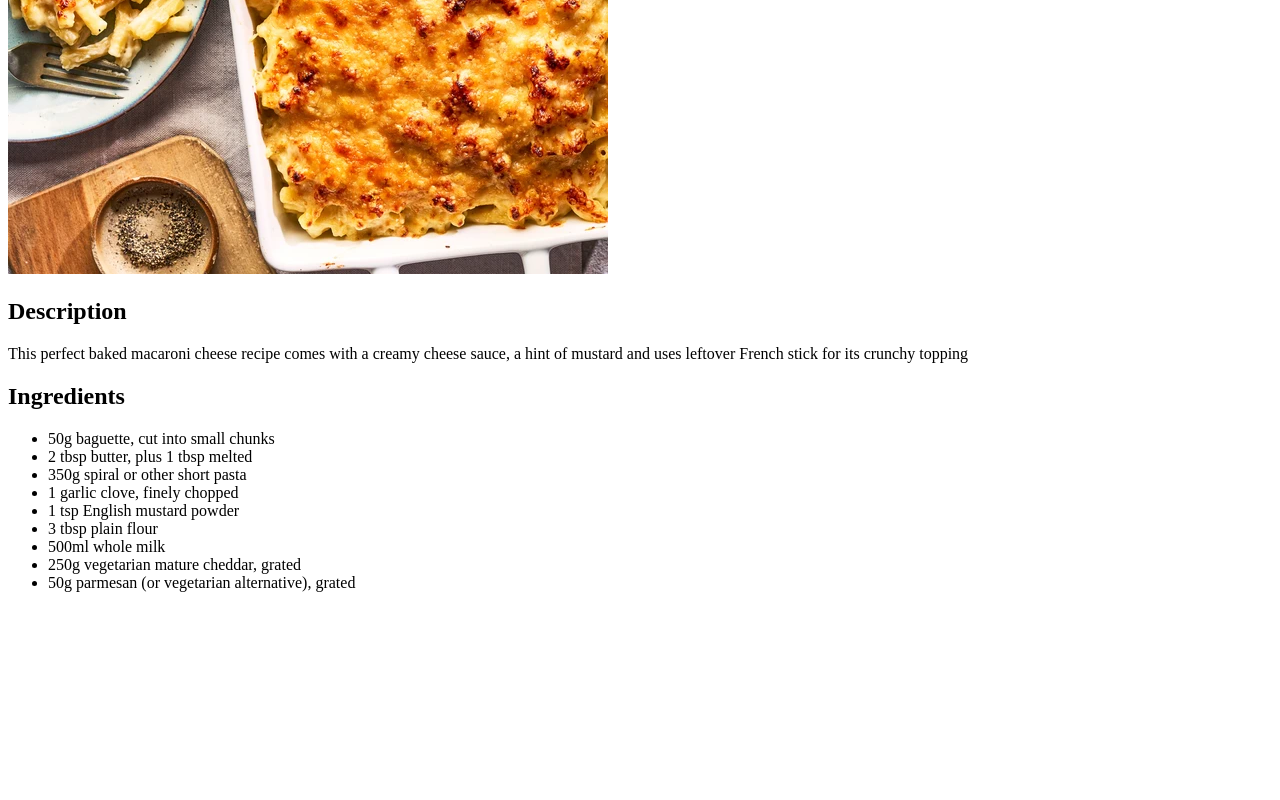
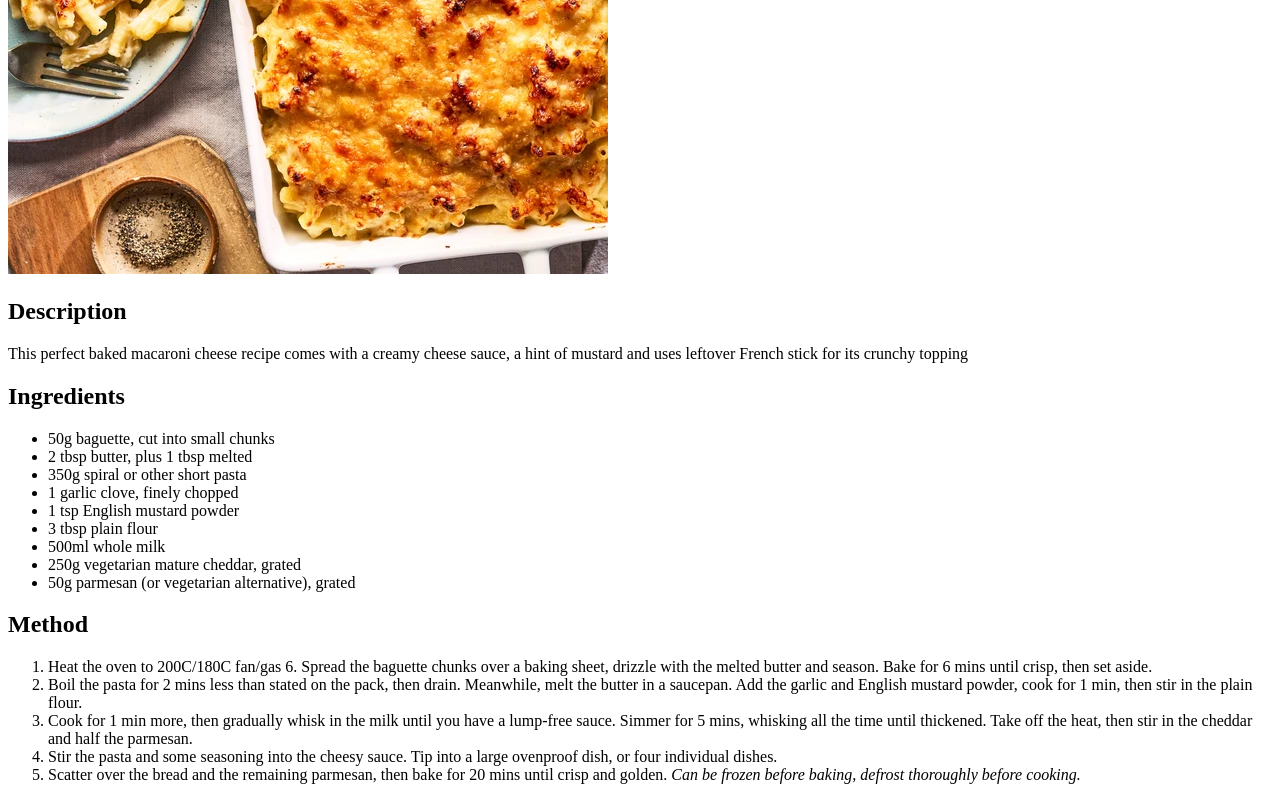
Before and after one commit to Razz500/odin-recipes, a plain HTML site: page recipes/macaroni.html in a window 1280 px wide. Shown: the part 351-1151 px from the top of the page. Before the commit the page ends 959 px from the top, so only its background shows below. Drawn offline with Linux system fonts and the light colour scheme.

Commit message:
Add method heading and list of steps
Created another 'h2' element titled 'Method' and included an ordered
list of the steps for the recipe. May format the text wrapping at a
later stage.

```diff
--- a/recipes/macaroni.html
+++ b/recipes/macaroni.html
@@ -22,5 +22,13 @@
             <li>250g vegetarian mature cheddar, grated</li>
             <li>50g parmesan (or vegetarian alternative), grated</li>
         </ul>
+        <h2>Method</h2>
+        <ol>
+            <li>Heat the oven to 200C/180C fan/gas 6. Spread the baguette chunks over a baking sheet, drizzle with the melted butter and season. Bake for 6 mins until crisp, then set aside.</li>
+            <li>Boil the pasta for 2 mins less than stated on the pack, then drain. Meanwhile, melt the butter in a saucepan. Add the garlic and English mustard powder, cook for 1 min, then stir in the plain flour.</li>
+            <li>Cook for 1 min more, then gradually whisk in the milk until you have a lump-free sauce. Simmer for 5 mins, whisking all the time until thickened. Take off the heat, then stir in the cheddar and half the parmesan.</li>
+            <li>Stir the pasta and some seasoning into the cheesy sauce. Tip into a large ovenproof dish, or four individual dishes.</li>
+            <li>Scatter over the bread and the remaining parmesan, then bake for 20 mins until crisp and golden. <em>Can be frozen before baking, defrost thoroughly before cooking.</em></li>
+        </ol>
     </body>
 </html>
```
